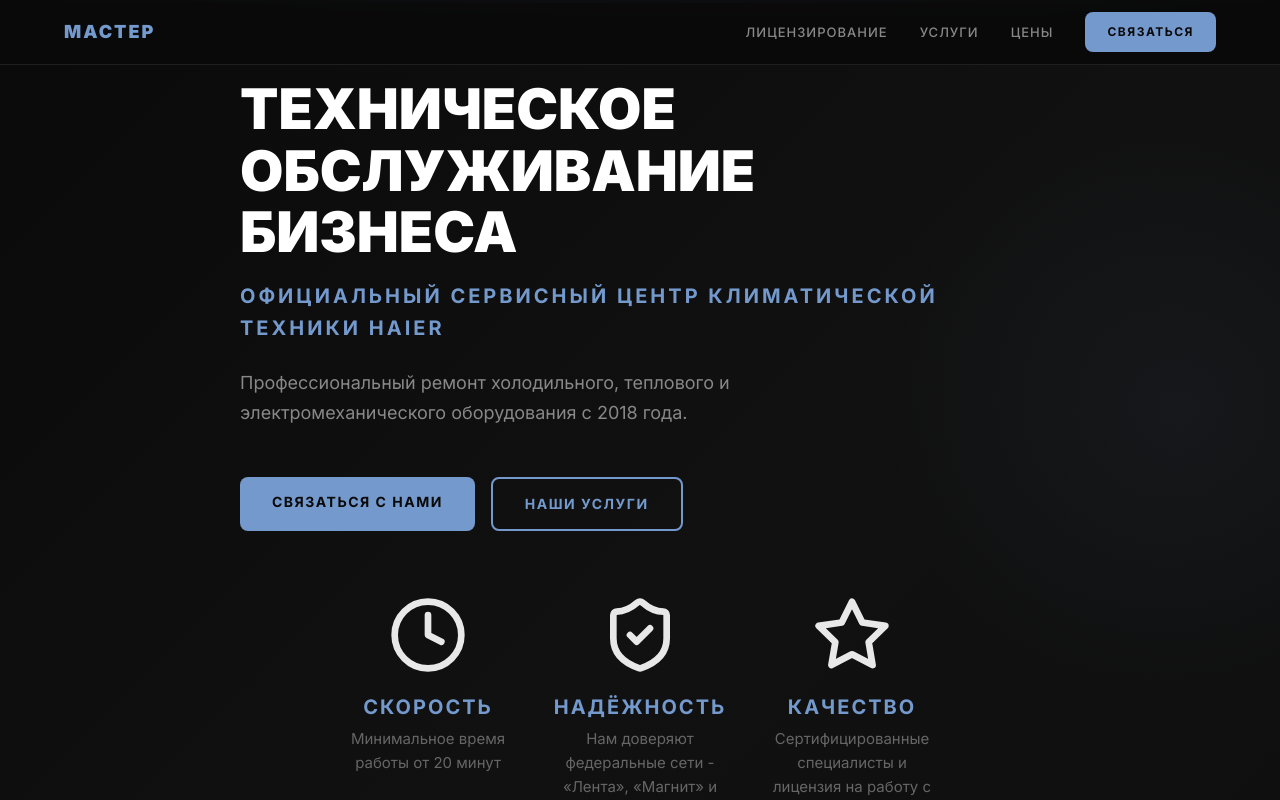
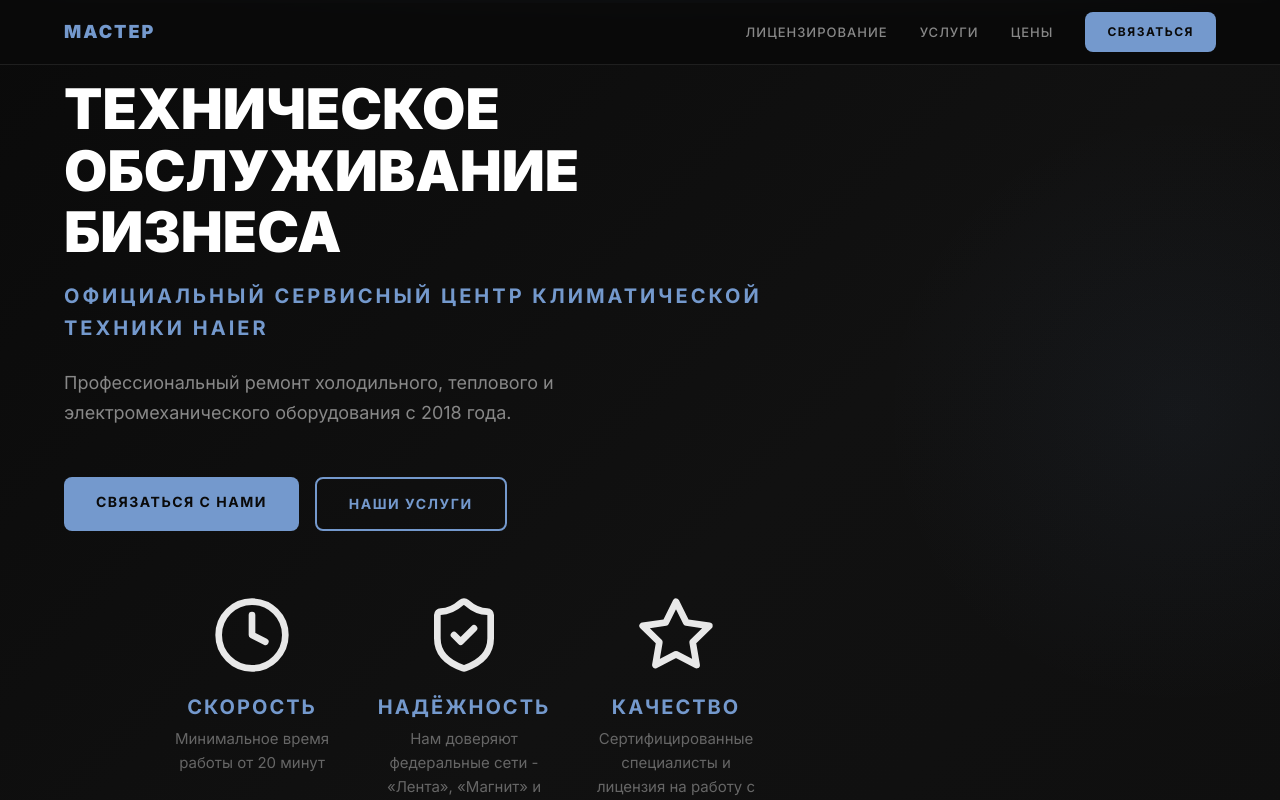
Before and after one commit to DaSnowLeopard/MASTER_web, a Next.js app: page / in a window 1280 px wide. Shown: the top 800 px of the page. Built offline with nearby package versions, Linux system fonts and the light colour scheme.

Commit message:
allign Hero

```diff
--- a/components/Hero.js
+++ b/components/Hero.js
@@ -33,7 +33,7 @@ export default function Hero() {
         pointerEvents: 'none',
       }} />
 
-      <div className="container">
+      <div className="container" style={{ width: '100%' }}>
         <div style={{ maxWidth: '800px', width: '100%', overflowX: 'hidden' }}>
 
           <h1 style={{
```
